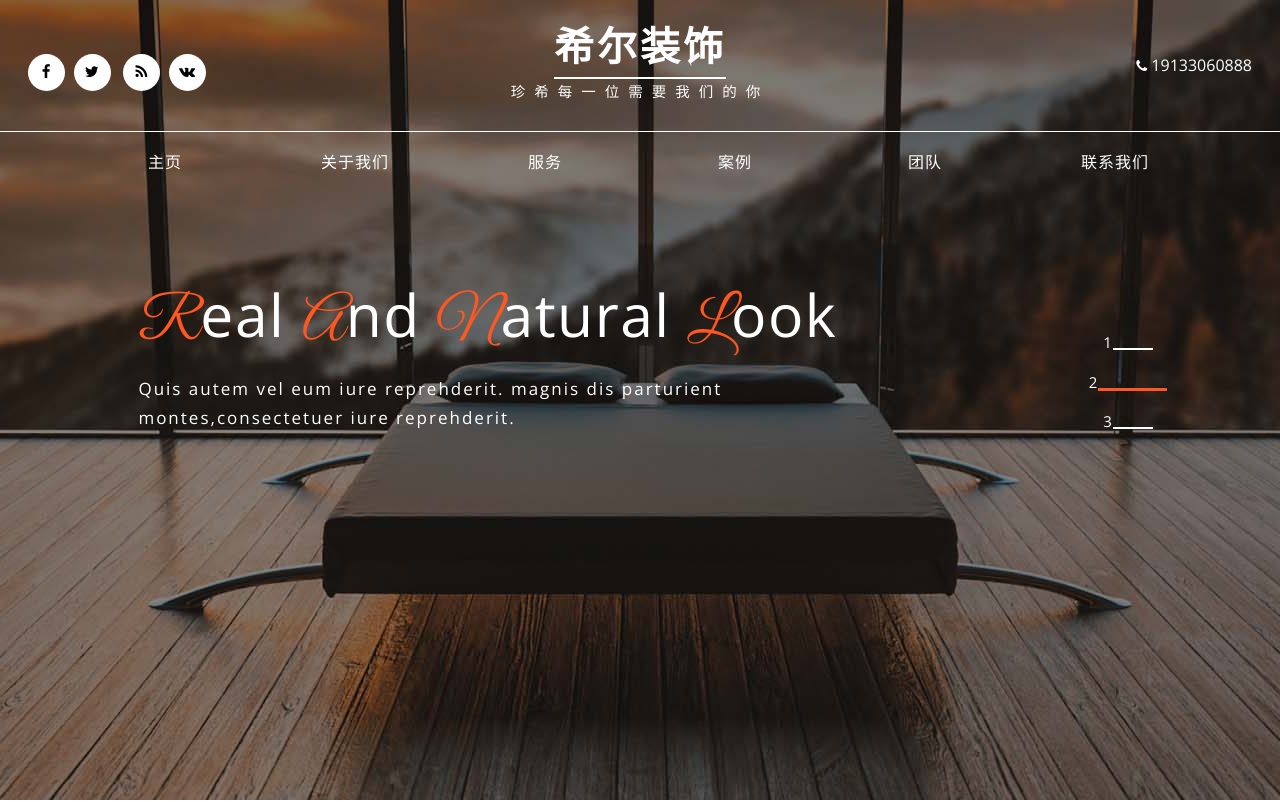
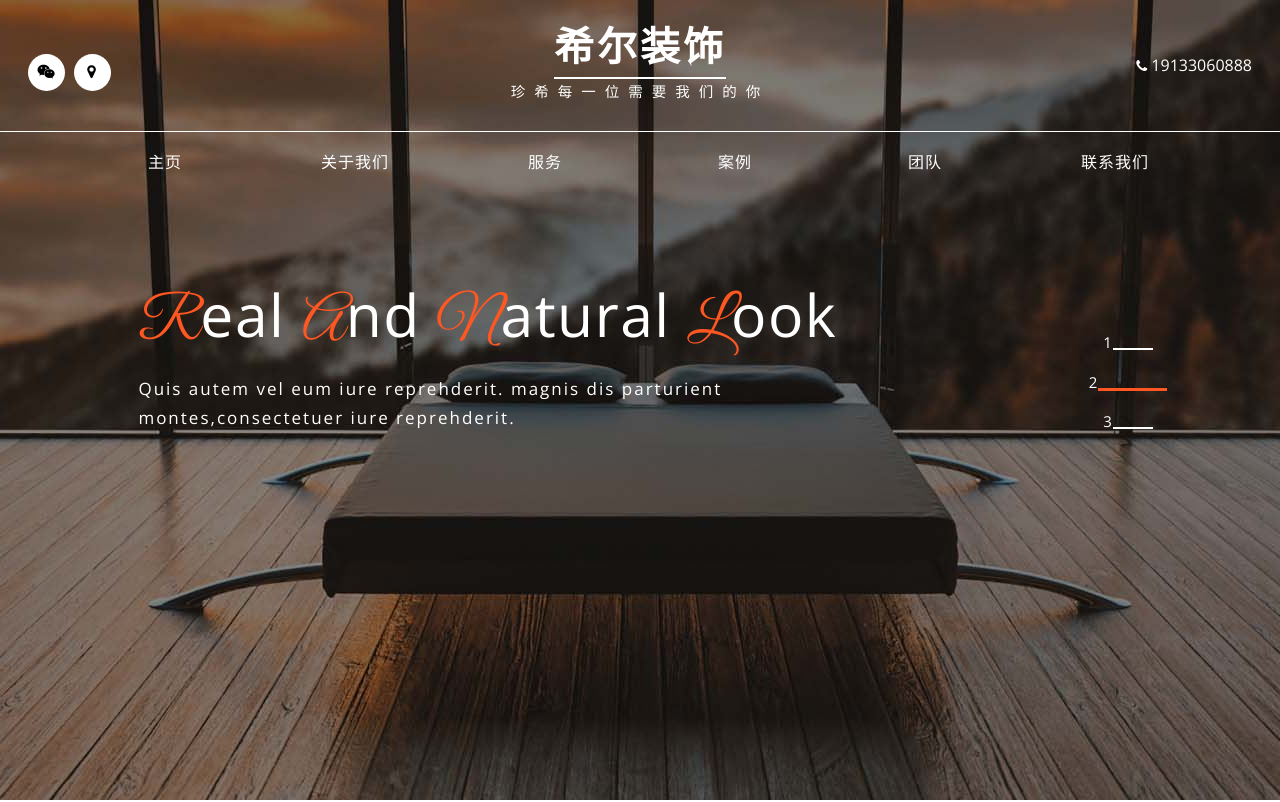
Before and after one commit to xierdesign/xierdesign.github.io, a plain HTML site: page index.html in a window 1280 px wide. Shown: the top 802 px of the page. Drawn offline with nearby package versions, Linux system fonts and the light colour scheme.

Commit message:
Update index.html

```diff
--- a/index.html
+++ b/index.html
@@ -26,8 +26,8 @@
 <!--stylesheets-->
 <link href="css/style.css" rel='stylesheet' type='text/css' media="all">
 <!--//stylesheets-->
-<link href="http://fonts.googleapis.com/css?family=Great+Vibes" rel="stylesheet">
-<link href="http://fonts.googleapis.com/css?family=Open+Sans:300,400,600" rel="stylesheet">
+<link href="https://fonts.googleapis.com/css?family=Great+Vibes" rel="stylesheet">
+<link href="https://fonts.googleapis.com/css?family=Open+Sans:300,400,600" rel="stylesheet">
 </head>
 <body>
 <div class="header-outs">
@@ -35,10 +35,8 @@
 	<div class=" head-wl">
 	   <div class="col-md-4 col-sm-4 col-xs-4 buttom-social-grids">
 		  <ul>
-			 <li><a href="#"><span class="fa fa-facebook"></span></a></li>
-			 <li><a href="#"><span class="fa fa-twitter"></span></a></li>
-			 <li><a href="#"><span class="fa fa-rss"></span></a></li>
-			 <li><a href="#"><span class="fa fa-vk"></span></a></li>
+			 <li><a href="#"><span class="fa fa-weixin" aria-hidden="true"></span></a></li>
+			 <li><a href="https://map.baidu.com/search/%E6%89%BF%E5%BE%B7%E5%B8%82%E5%AE%BD%E5%9F%8E%E5%8E%BF%E5%B3%AA%E6%B2%B3%E8%B7%AF%E8%87%AA%E6%9D%A5%E6%B0%B4%E4%B8%8B%E8%A1%8C/@13190633.617104137,4929106,18.73z?querytype=s&da_src=shareurl&wd=%E6%89%BF%E5%BE%B7%E5%B8%82%E5%AE%BD%E5%9F%8E%E5%8E%BF%E5%B3%AA%E6%B2%B3%E8%B7%AF%E8%87%AA%E6%9D%A5%E6%B0%B4%E4%B8%8B%E8%A1%8C88%E7%B1%B3&c=207&src=0&pn=0&sug=0&l=21&b=(13190451.471006917,4929095.273879402;13190691.471006917,4929211.648879402)&from=webmap&biz_forward=%7B%22scaler%22:1,%22styles%22:%22pl%22%7D&device_ratio=1"><span class="fa fa-map-marker" aria-hidden="true"></span></a></li>
 		  </ul>
 	   </div>
 	   <div class="col-md-4 col-sm-4 col-xs-4 headder-w3">
```
